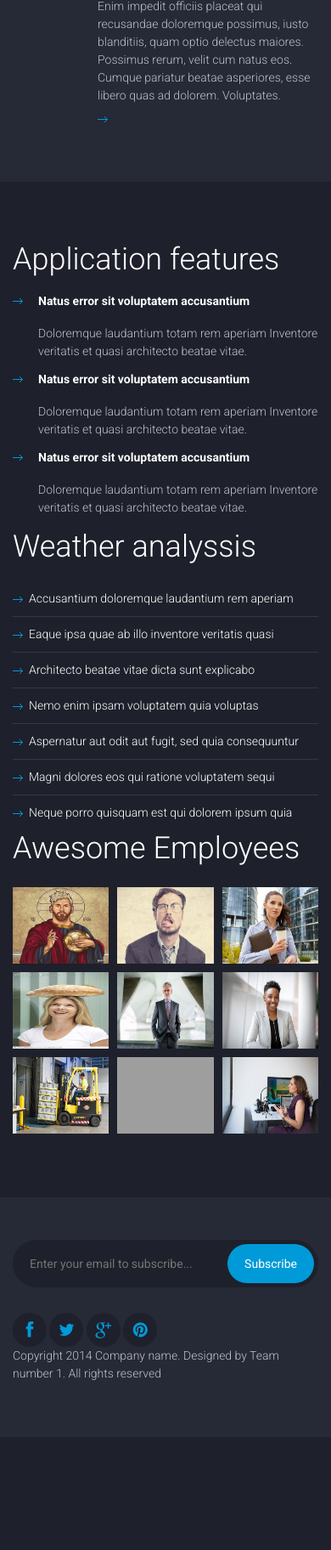
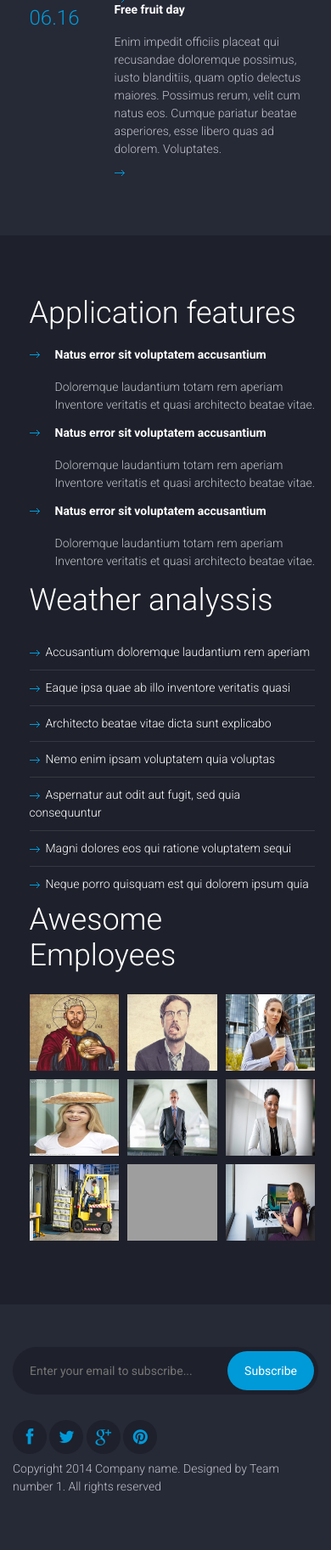
Before and after one commit to SiwyKrzysiek/weather-company, a PHP site: page / in a window 390 px wide. Shown: the part 1759-3583 px from the top of the page at 85% size. Before the commit the page ends 3383 px from the top, so only its background shows below. Run offline with PHP 8.4, Linux system fonts and the light colour scheme; grey boxes are pictures that could not be loaded.

Commit message:
Add space between screnn edges

```diff
--- a/index.css
+++ b/index.css
@@ -19,16 +19,24 @@
     font-size: 20px;
 }
 
-/* UI break point */
+/* Daily weather on the right */
 @media (min-width: 901px) {
     .forecast-header {
         min-height: 49px;
     }
 }
 
+/* Mobile view */
+@media (max-width: 520px) {
+    .fullwidth-block {
+        padding-left: 5vw;
+        padding-right: 1vw;
+    }
 
-/* UI break point */
-@media (max-width: 520px) {
+    .colophon {
+        margin-top: 7px;
+    }
+
     .forecast-container {
         display: grid;
         grid-template-columns: 33.33% 33.33% auto;
```
